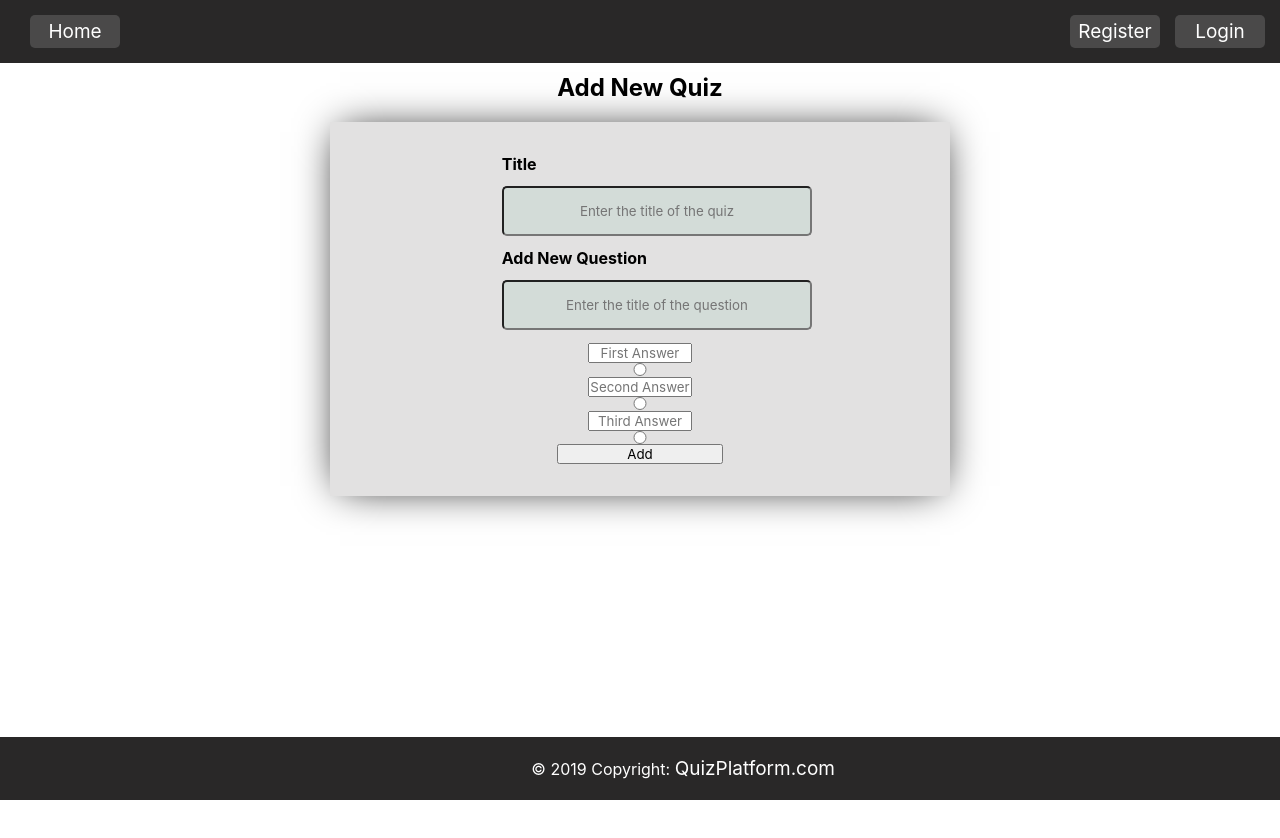
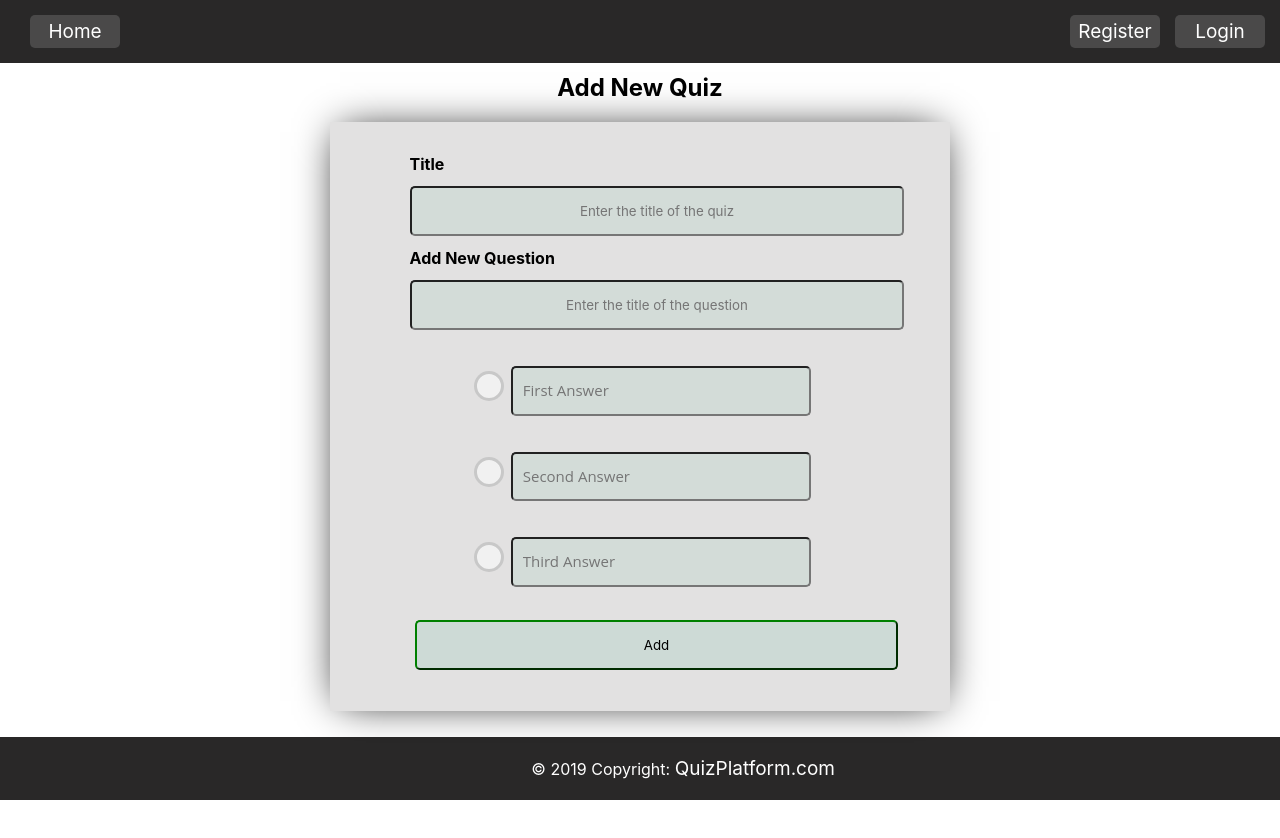
Before and after one commit to mihaela1354/Quiz-Vue-App, a Vue app: page /quiz/add in a window 1280 px wide. Shown: the top 838 px of the page. Before the commit the page ends 800 px from the top, so only its background shows below. Built offline with nearby package versions, Linux system fonts and the light colour scheme.

Commit message:
AddQuiz Styles Ready

```diff
--- a/src/components/quiz/AddQuiz.vue
+++ b/src/components/quiz/AddQuiz.vue
@@ -15,18 +15,18 @@
           placeholder="Enter the title of the question"
         />
         <div>
-          <input class="label" type="text" placeholder="First Answer"/>
           <input class="form-radio" name="answer" type="radio" />
+          <input class="label" type="text" placeholder="First Answer" />
         </div>
         <div>
-          <input class="label" type="text" placeholder="Second Answer"/>
           <input class="form-radio" name="answer" type="radio" />
+          <input class="label" type="text" placeholder="Second Answer" />
         </div>
         <div>
-          <input class="label" type="text" placeholder="Third Answer"/>
           <input class="form-radio" name="answer" type="radio" />
+          <input class="label" type="text" placeholder="Third Answer" />
         </div>
-         <input class="add" type="submit" value="Add" />
+        <input class="add" type="submit" value="Add" />
       </section>
     </form>
   </div>
@@ -44,32 +44,29 @@ export default {
 <style scoped>
 * {
   display: block;
-  width:60%;
+  width: 60%;
   margin: auto;
   text-align: center;
   font-family: -apple-system, BlinkMacSystemFont, "Segoe UI", Roboto, Oxygen,
     Ubuntu, Cantarell, "Open Sans", "Helvetica Neue", sans-serif;
 }
-h2{
-    margin-bottom: 20px;
-    margin-top: 10px;
-    text-align:center;
+h2 {
+  margin-bottom: 20px;
+  margin-top: 10px;
+  text-align: center;
 }
-h4{
-    text-align: left;
-    width:100%;
+h4 {
+  text-align: left;
+  width: 100%;
 }
 form {
- background-color: rgb(226, 225, 225);
+  background-color: rgb(226, 225, 225);
   box-shadow: 0 0 40px -10px #000;
   margin-bottom: 12rem;
   padding: 2rem 5rem 2rem 5rem;
 }
-section div{
-    display: inline-block;
-}
-.input{
-  margin:auto;
+.input {
+  margin: auto;
   background-color: rgba(139, 195, 176, 0.171);
   width: 100%;
   margin-bottom: 12px;
@@ -77,5 +74,74 @@ section div{
   border-radius: 5px;
   padding: 15px;
 }
-
+section {
+  width: 100%;
+}
+div input {
+  display: inline-block;
+  margin: 5px;
+}
+.form-radio {
+  -webkit-appearance: none;
+  -moz-appearance: none;
+  appearance: none;
+  display: inline-block;
+  position: relative;
+  background-color: #f1f1f1;
+  color: #666;
+  top: 10px;
+  height: 30px;
+  width: 30px;
+  border: solid;
+  border-color: rgba(0, 0, 0, 0.171);
+  border-radius: 50px;
+  cursor: pointer;
+  margin-right: 7px;
+  outline: none;
+}
+.form-radio:checked::before {
+  position: absolute;
+  font: 13px/1 "Open Sans", sans-serif;
+  left: 11px;
+  top: 7px;
+  content: "\02143";
+  transform: rotate(40deg);
+}
+.form-radio:hover {
+  background-color: #f7f7f7;
+}
+.form-radio:checked {
+  background-color: #f1f1f1;
+}
+.label {
+  font: 15px/1.7 "Open Sans", sans-serif;
+  color: #333;
+  -webkit-font-smoothing: antialiased;
+  -moz-osx-font-smoothing: grayscale;
+  text-align: left;
+  padding: 10px;
+  margin: auto;
+  background-color: rgba(139, 195, 176, 0.171);
+  width: 60%;
+  margin-bottom: 12px;
+  margin-top: 12px;
+  border-radius: 5px;
+}
+form div {
+  width: 100%;
+  margin-bottom: 12px;
+  margin-top: 12px;
+  border: 5px;
+  border-radius: 5px;
+}
+.add{
+    background-color: rgba(193, 214, 207, 0.603);
+  width: 105%;
+  margin-bottom: 9px;
+  margin-top: 9px;
+  border-color: green;
+  border-radius: 5px;
+  padding: 15px;
+  text-align: center;
+}
 </style>
```
